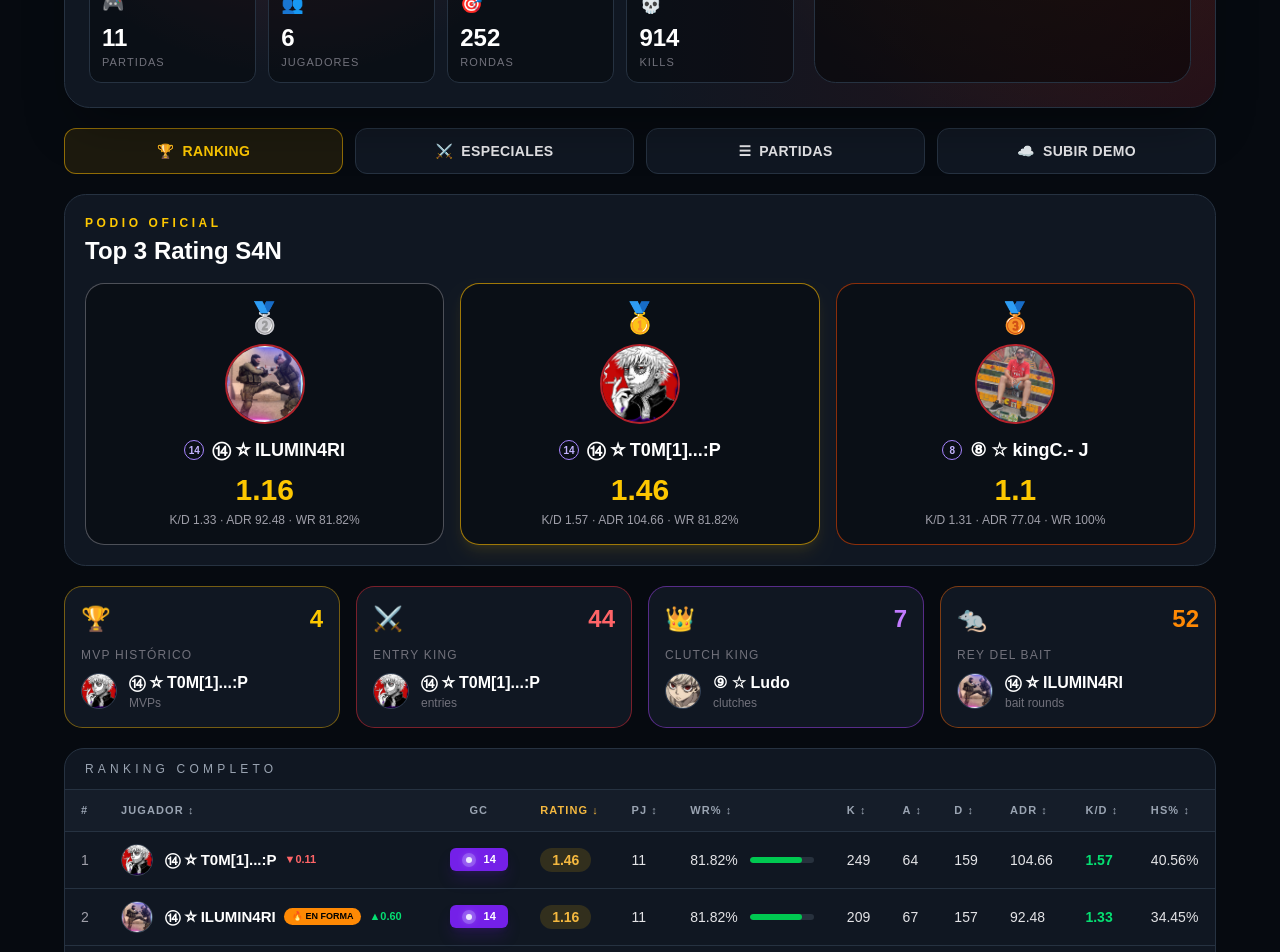
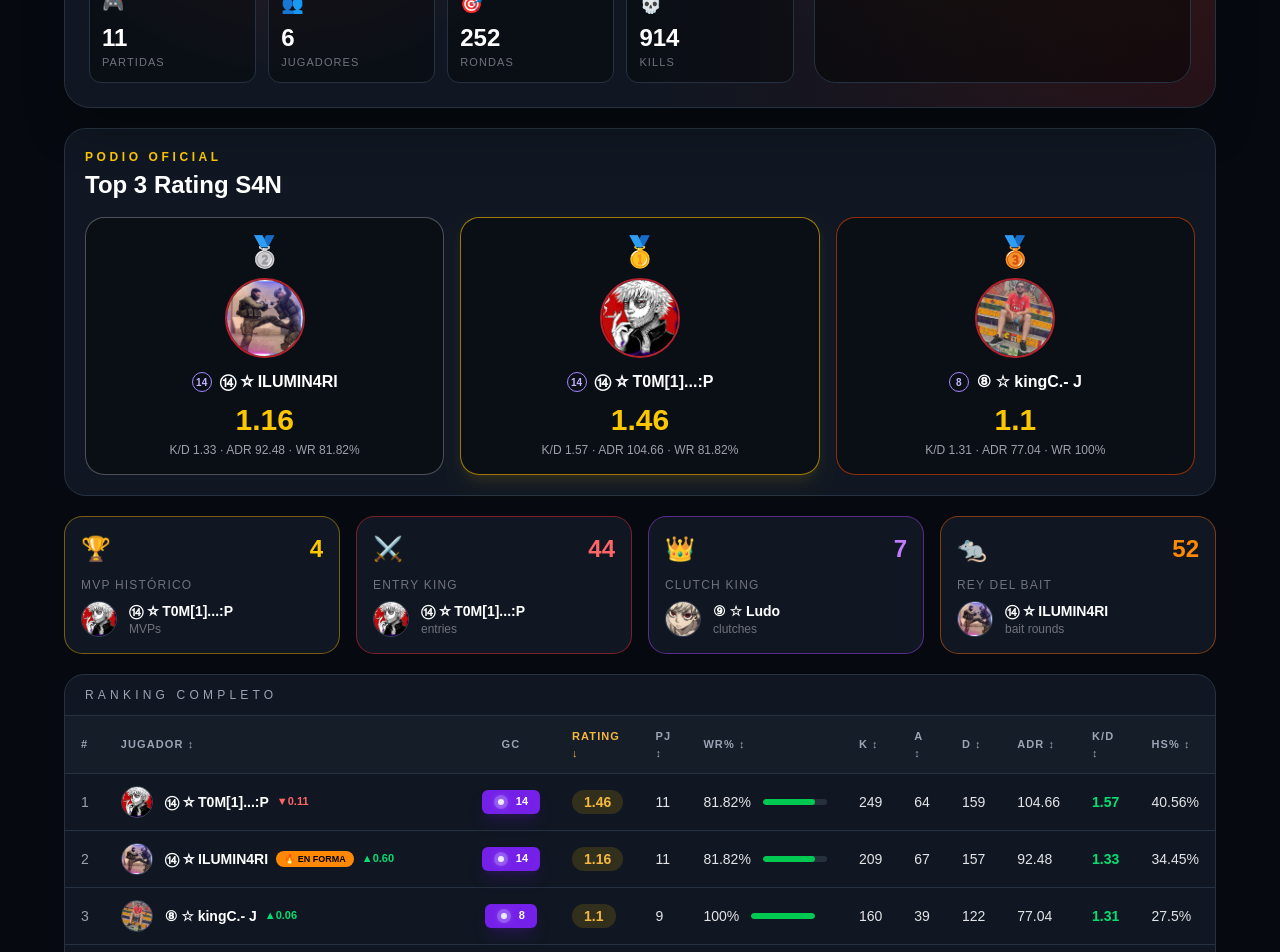
Before and after one commit to lmcondeking/cs2-stats4newbas, a Next.js app: page / in a window 1280 px wide. Shown: the part 400-1352 px from the top of the page. Built offline with nearby package versions, Linux system fonts and the light colour scheme.

Commit message:
Actualizar cambios finales

```diff
--- a/src/app/layout.tsx
+++ b/src/app/layout.tsx
@@ -13,8 +13,8 @@ const geistMono = Geist_Mono({
 });
 
 export const metadata: Metadata = {
-  title: "Create Next App",
-  description: "Generated by create next app",
+  title: "CS2 Stats Pibardos",
+  description: "By: KingC-",
 };
 
 export default function RootLayout({
--- a/src/app/page.tsx
+++ b/src/app/page.tsx
@@ -107,7 +107,7 @@ export default function Home() {
                 Ranking
               </a>
               <a href="#especiales" className="transition hover:text-white">
-                Especiales
+                Premios
               </a>
               <a href="#partidas" className="transition hover:text-white">
                 Partidas
@@ -210,13 +210,6 @@ export default function Home() {
           </div>
         </section>
 
-        <div className="mb-5 grid gap-3 md:grid-cols-4">
-          <NavButton href="#ranking" label="Ranking" icon="🏆" active />
-          <NavButton href="#especiales" label="Especiales" icon="⚔️" />
-          <NavButton href="#partidas" label="Partidas" icon="☰" />
-          <NavButton href="#subir-demo" label="Subir Demo" icon="☁️" />
-        </div>
-
         <section className="mb-5 rounded-[1.35rem] border border-[#263241] bg-[#101722] p-5">
           <p className="text-xs font-black uppercase tracking-[0.3em] text-yellow-400">
             Podio oficial
@@ -259,7 +252,7 @@ export default function Home() {
                   <span className="flex h-5 w-5 items-center justify-center rounded-full border border-violet-400 text-[10px] font-black text-violet-300">
                     {getPlayerGc(player)}
                   </span>
-                  <h3 className="text-lg font-black text-white">
+                  <h3 className="whitespace-nowrap text-base font-black text-white">
                     {player.name}
                   </h3>
                 </div>
@@ -306,7 +299,7 @@ export default function Home() {
                 </div>
 
                 <div>
-                  <h2 className="text-base font-black text-white">
+                  <h2 className="whitespace-nowrap text-sm font-black text-white">
                     {card.player?.name || "Sin datos"}
                   </h2>
                   <p className="text-xs text-zinc-500">{card.label}</p>
@@ -378,13 +371,13 @@ export default function Home() {
                               />
                             </span>
 
-                            <span className="flex min-w-[250px] items-center gap-2">
-                              <span className="text-[15px] font-black text-white">
+                            <span className="flex min-w-[285px] items-center gap-2">
+                              <span className="whitespace-nowrap text-sm font-black text-white">
                                 {player.name}
                               </span>
 
                               {isInForm && (
-                                <span className="rounded-full bg-orange-400 px-2 py-0.5 text-[9px] font-black uppercase text-black">
+                                <span className="whitespace-nowrap rounded-full bg-orange-400 px-2 py-0.5 text-[9px] font-black uppercase text-black">
                                   🔥 En forma
                                 </span>
                               )}
@@ -581,32 +574,6 @@ export default function Home() {
   );
 }
 
-function NavButton({
-  href,
-  label,
-  icon,
-  active = false,
-}: {
-  href: string;
-  label: string;
-  icon: string;
-  active?: boolean;
-}) {
-  return (
-    <a
-      href={href}
-      className={`rounded-xl border px-5 py-3 text-center text-sm font-black uppercase tracking-wide transition ${
-        active
-          ? "border-yellow-500/55 bg-yellow-500/10 text-yellow-400"
-          : "border-[#263241] bg-[#101722] text-zinc-200 hover:border-yellow-500/45"
-      }`}
-    >
-      <span className="mr-2">{icon}</span>
-      {label}
-    </a>
-  );
-}
-
 function SeasonStat({
   title,
   value,
@@ -681,7 +648,7 @@ function SpecialRanking({
 
                   <Link
                     href={`/player/${p.steamid}`}
-                    className="text-sm font-semibold text-white hover:text-red-400"
+                    className="whitespace-nowrap text-sm font-semibold text-white hover:text-red-400"
                   >
                     {p.name}
                   </Link>
```
